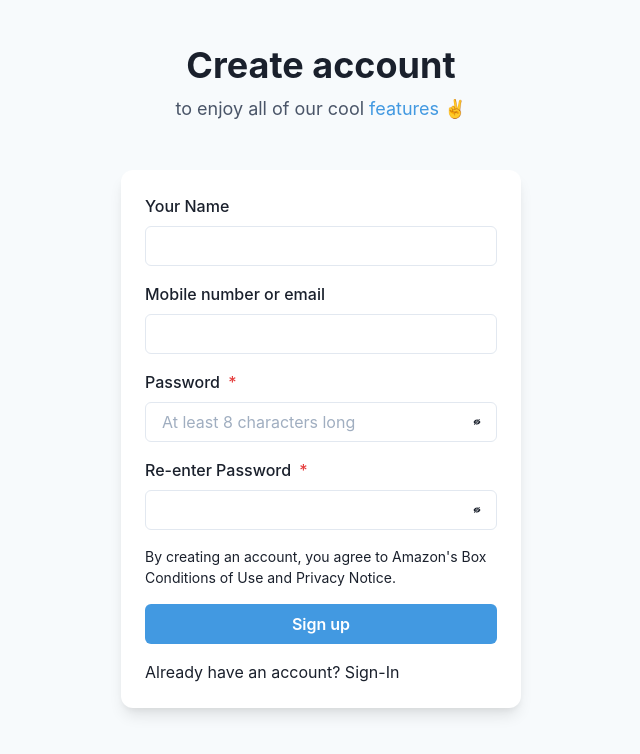
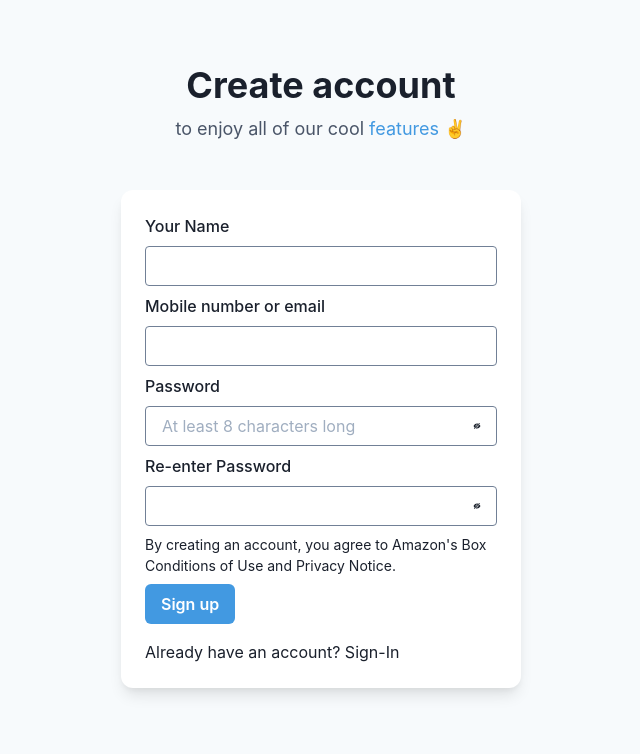
Before and after one commit to Samlogy/saas-ecommerce, a Next.js app in the folder front/: page /register in a window 1280 px wide. Shown: the top 754 px of the page, without its empty margins (319-959 px from the left). Built offline with nearby package versions, Linux system fonts and the light colour scheme.

Commit message:
add: register validation

```diff
--- a/front/pages/register.tsx
+++ b/front/pages/register.tsx
@@ -16,12 +16,23 @@ import {
   import { AiFillEyeInvisible, AiFillEye } from "react-icons/ai"
   import { useState } from 'react';
 import Link from 'next/link'
+import { yupResolver } from "@hookform/resolvers/yup";
+import { useForm } from "react-hook-form";
 
-import { Layout, FormTemplate } from "../components"
+import { Layout, FormTemplate, ErrorMessage } from "../components"
+import { registerSchema } from "../lib/validation";
 
 
 export default function Register() {
     const [showPassword, setShowPassword] = useState({ password: false, confirm_password: false });
+
+    const { register, handleSubmit, getValues, formState: { errors } } = useForm({
+        resolver: yupResolver(registerSchema)
+    });
+
+    const onRegister = async (data: any) => {
+        console.log('register: ', data);
+    };
 
   return (
     <Flex minH="100vh" flexDir="column" justifyContent={'center'} alignItems={'center'} bg={useColorModeValue('gray.50', 'gray.800')}>
@@ -33,49 +44,67 @@ export default function Register() {
         </Stack>
 
         <FormTemplate>
-            <FormControl id="name">
+            <form onSubmit={handleSubmit(onRegister)}>
+                <FormControl id="name" mb=".5rem">
                     <FormLabel> Your Name </FormLabel>
-                <Input type="text" placeholder="" _placeholder={{ color: 'gray.500' }} />
+                    <Input type="text" placeholder="" _placeholder={{ color: 'gray.500' }}
+                            isInvalid={errors.fullName ? true : false}
+                            errorBorderColor="error" borderColor="gray.500" borderRadius="4px"
+                            {...register("fullName")} />
+                    {errors.fullName && <ErrorMessage error={errors.fullName.message} />}
                 </FormControl>
 
-            <FormControl id="mobile_email">
+                <FormControl id="mobile_email"  mb=".5rem">
                     <FormLabel> Mobile number or email </FormLabel>
-                <Input type="text" placeholder="" _placeholder={{ color: 'gray.500' }} />
+                    <Input type="text" placeholder="" _placeholder={{ color: 'gray.500' }}
+                            isInvalid={errors.email ? true : false}
+                            errorBorderColor="error" borderColor="gray.500" borderRadius="4px"
+                            {...register("email")} />
+                    {errors.email && <ErrorMessage error={errors.email.message} />}
                 </FormControl>
 
-            <FormControl id="password" isRequired>
+                <FormControl id="password" mb=".5rem">
                     <FormLabel> Password </FormLabel>
                     <InputGroup>
-                <Input type={showPassword.password ? 'text' : 'password'} placeholder="At least 8 characters long" />
+                        <Input type={showPassword.password ? 'text' : 'password'} placeholder="At least 8 characters long"
+                                isInvalid={errors.password ? true : false}
+                                errorBorderColor="error" borderColor="gray.500" borderRadius="4px"
+                                {...register("password")} />
                         <InputRightElement h={'full'}>
                             <Button variant={'ghost'} onClick={() => setShowPassword({...showPassword, password: !showPassword.password})}>
                                 {showPassword.password ? <AiFillEye /> : <AiFillEyeInvisible />}
                             </Button>
                         </InputRightElement>
                     </InputGroup>
+                    {errors.password && <ErrorMessage error={errors.password.message} />}
                 </FormControl>
 
-        <FormControl id="confirm_password" isRequired>
+                <FormControl id="confirm_password" mb=".5rem">
                     <FormLabel> Re-enter Password </FormLabel>
                     <InputGroup>
-            <Input type={showPassword.confirm_password ? 'text' : 'password'} placeholder="" />
+                        <Input type={showPassword.confirm_password ? 'text' : 'password'} placeholder=""
+                                isInvalid={errors.confirm_password ? true : false}
+                                errorBorderColor="error" borderColor="gray.500" borderRadius="4px"
+                                {...register("confirm_password")} />
                         <InputRightElement h={'full'}>
                             <Button variant={'ghost'} onClick={() => setShowPassword({...showPassword, confirm_password: !showPassword.confirm_password})}>
                                 {showPassword.confirm_password ? <AiFillEye /> : <AiFillEyeInvisible />}
                             </Button>
                         </InputRightElement>
                     </InputGroup>
+                    {errors.confirm_password && <ErrorMessage error={errors.confirm_password.message} />}
                 </FormControl>
 
-             <Text fontSize="14px"> By creating an account, you agree to Amazon's
+                <Text fontSize="14px" mb=".5rem"> By creating an account, you agree to Amazon's
                     <Link href="/conditions"> Box Conditions of Use </Link>
                         and
                     <Link href="/privacy"> Privacy Notice. </Link>
                 </Text>
 
-            <Button bg={'blue.400'} color={'white'} _hover={{ bg: 'blue.500' }}>
+                <Button type="submit" bg={'blue.400'} color={'white'} _hover={{ bg: 'blue.500' }}>
                     Sign up
                 </Button>
+            </form>
 
             {/* <Divider my=".5rem" borderColor="gray.400" /> */}
             <Text> Already have an account? <Link href="/login"> Sign-In </Link> </Text>
```
Lines whose indentation alone changed are shown as unchanged.
